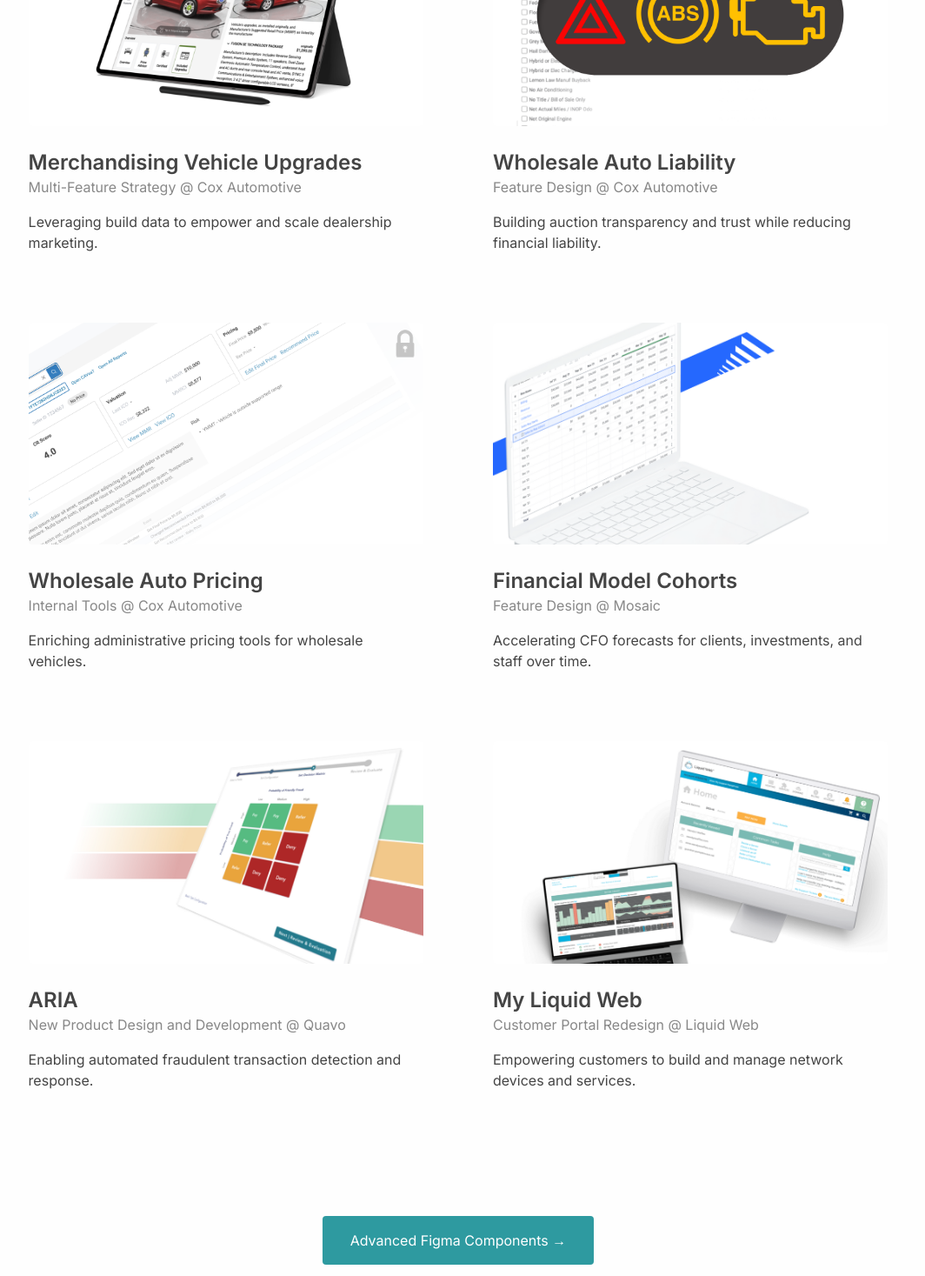
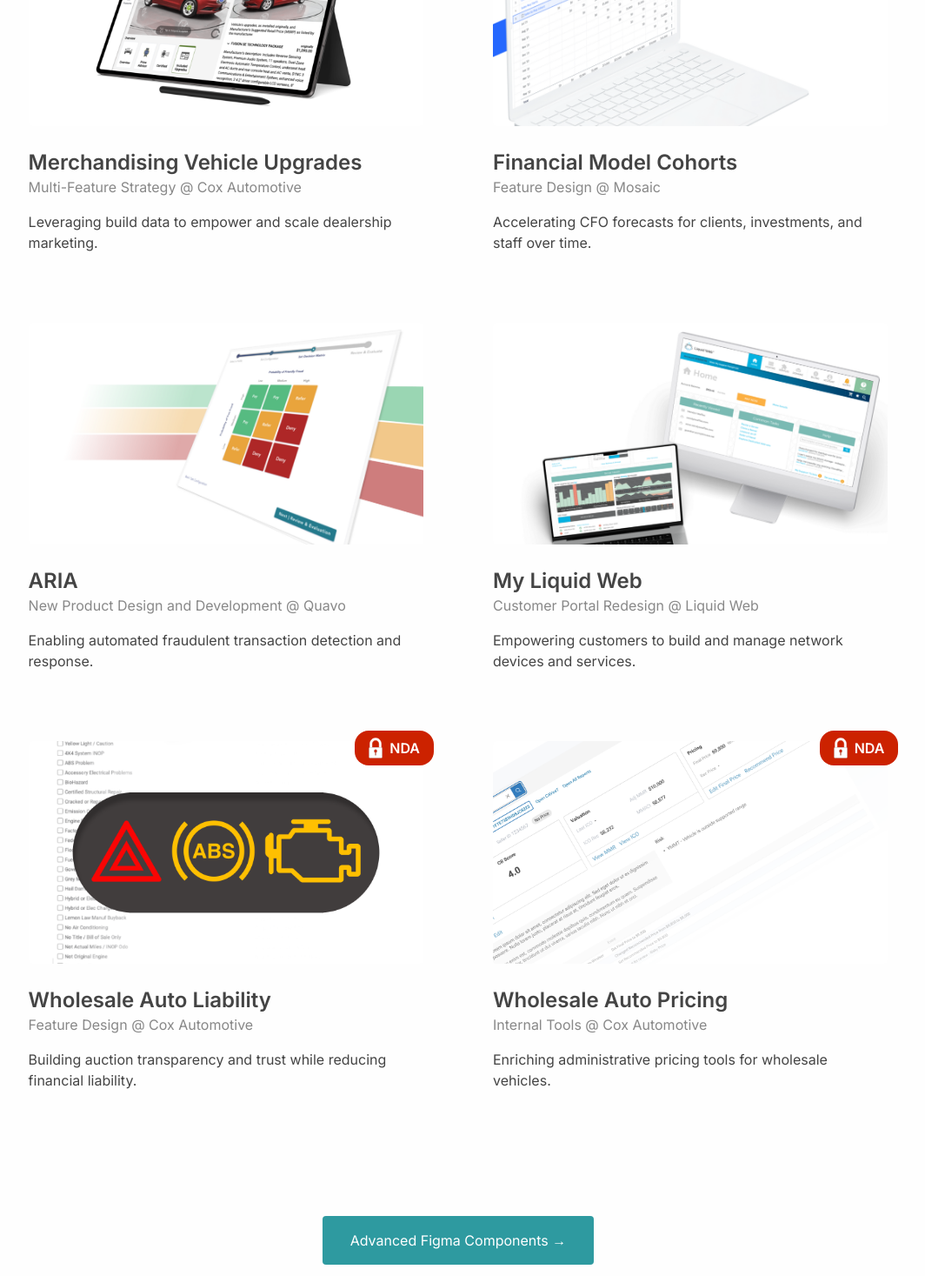
Before and after one commit to ralox/barnett.cc, a React (Create React App) app: page / in a window 1280 px wide. Shown: the part 552-2019 px from the top of the page at 87% size, without its empty margins (113-1177 px from the left). Built offline with nearby package versions, Linux system fonts and the light colour scheme.

Commit message:
reorganize and make NDA projects clear

```diff
--- a/src/styles/work.css
+++ b/src/styles/work.css
@@ -87,17 +87,21 @@
 }
 
 .work .gallery-item.nda-locked::before {
-  content: "";
+  content: "NDA";
   display: block;
   position: absolute;
-  top: 1.5em;
-  right: 1em;
-  width: 2em;
-  height: 2em;
+  top: 0.25em;
+  right: 0.25em;
+  color: #fff;
+  font-weight: 800;
+  text-align: center;
+  padding: 0.5em 1em 0.5em 2.5em;
+  border-radius: 1em;
+  background: #C20;
   background-image: url("/public/img/lock.svg");
-  background-size: contain;
+  background-size: 1em;
   background-repeat: no-repeat;
-
+  background-position: 1em 0.5em;
 }
 
 
--- a/src/views/Work.js
+++ b/src/views/Work.js
@@ -25,30 +25,6 @@
               <div className="gallery-subtitle">Multi-Feature Strategy @ Cox Automotive</div>
               <div className="gallery-summary">
                 Leveraging build data to empower and scale dealership marketing.
-              </div>
-            </div>
-          </Link>
-          <Link to="/work/manage-liability" className="gallery-item nda-locked">
-            <div className="gallery-photo">
-              <img src={process.env.PUBLIC_URL +  "/img/manage-liability.png"} alt="Project 2"/>
-            </div>
-            <div className="gallery-detail">
-              <h2 className="gallery-title">Wholesale Auto Liability</h2>
-              <div className="gallery-subtitle">Feature Design @ Cox Automotive</div>
-              <div className="gallery-summary">
-                Building auction transparency and trust while reducing financial liability.
-              </div>
-            </div>
-          </Link>
-          <Link to="/work/wholesale-pricing" className="gallery-item nda-locked">
-            <div className="gallery-photo">
-              <img src={process.env.PUBLIC_URL +  "/img/wholesale-pricing.png"} alt="Project 3"/>
-            </div>
-            <div className="gallery-detail">
-              <h2 className="gallery-title">Wholesale Auto Pricing</h2>
-              <div className="gallery-subtitle">Internal Tools @ Cox Automotive</div>
-              <div className="gallery-summary">
-                Enriching administrative pricing tools for wholesale vehicles.
               </div>
             </div>
           </Link>
@@ -92,6 +68,30 @@
               </div>
             </div>
           </Link>
+          <Link to="/work/manage-liability" className="gallery-item nda-locked">
+            <div className="gallery-photo">
+              <img src={process.env.PUBLIC_URL +  "/img/manage-liability.png"} alt="Project 2"/>
+            </div>
+            <div className="gallery-detail">
+              <h2 className="gallery-title">Wholesale Auto Liability</h2>
+              <div className="gallery-subtitle">Feature Design @ Cox Automotive</div>
+              <div className="gallery-summary">
+                Building auction transparency and trust while reducing financial liability.
+              </div>
+            </div>
+          </Link>
+          <Link to="/work/wholesale-pricing" className="gallery-item nda-locked">
+            <div className="gallery-photo">
+              <img src={process.env.PUBLIC_URL +  "/img/wholesale-pricing.png"} alt="Project 3"/>
+            </div>
+            <div className="gallery-detail">
+              <h2 className="gallery-title">Wholesale Auto Pricing</h2>
+              <div className="gallery-subtitle">Internal Tools @ Cox Automotive</div>
+              <div className="gallery-summary">
+                Enriching administrative pricing tools for wholesale vehicles.
+              </div>
+            </div>
+          </Link>
         </div>
         <Link to="/advanced-components" className="ds-cta">
           Advanced Figma Components <span className="arrow">→</span>
```
Also changed, not shown: public/img/lock.svg.
